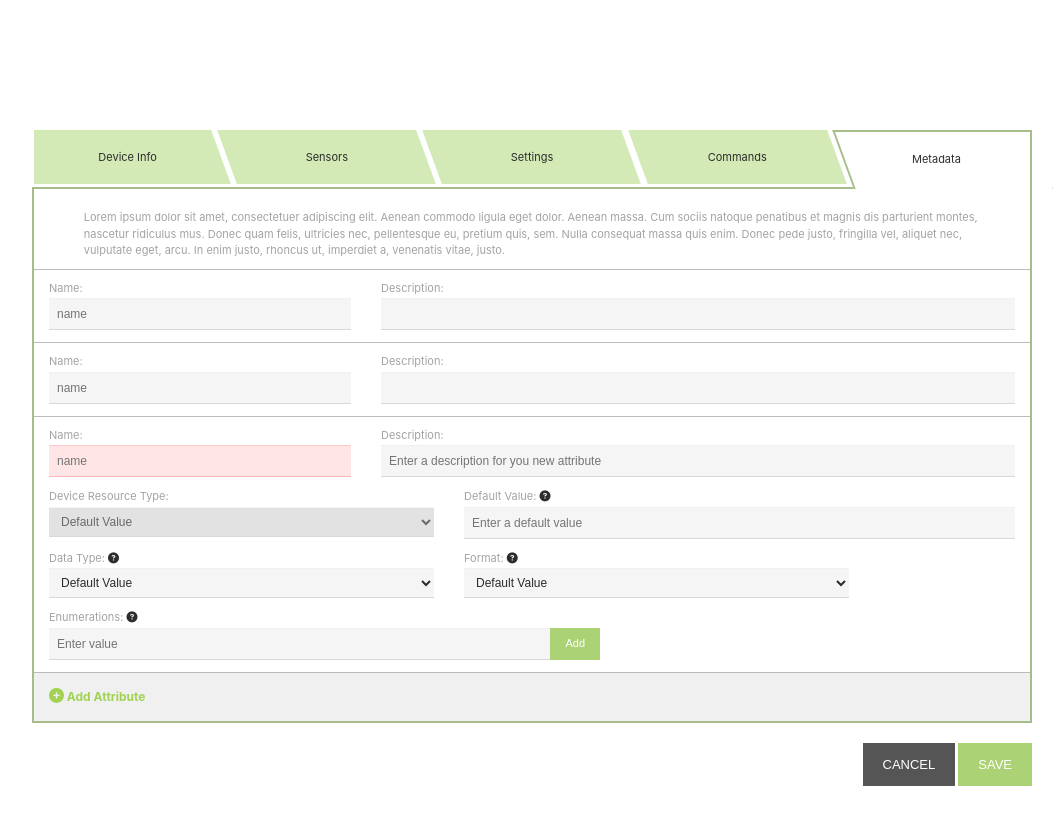
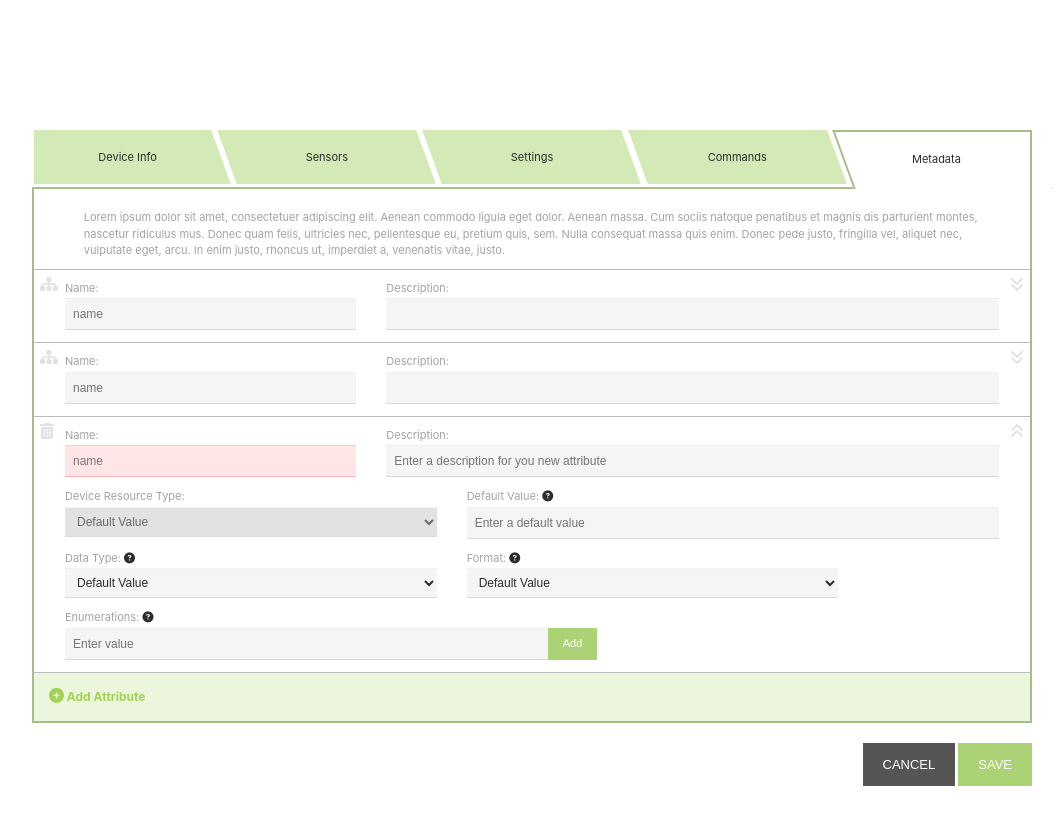
Before and after one commit to jmillos/jospina1, a plain HTML site: page index.html in a window 1280 px wide. Shown: the whole page, without its empty margins (108-1171 px from the left). Drawn offline with nearby package versions, Linux system fonts and the light colour scheme.

Commit message:
Put icons underground

```diff
--- a/index.html
+++ b/index.html
@@ -52,6 +52,9 @@
                 </div>
 
                 <div class="field-row row">
+                    <i class="icon icon-left fa fa-sitemap" aria-hidden="true"></i>
+                    <i class="icon icon-right fa fa-angle-double-down" aria-hidden="true"></i>
+
                     <div class="col-md-4">
                         <div class="field-group">
                             <label>
@@ -71,6 +74,9 @@
                 </div>
 
                 <div class="field-row row">
+                    <i class="icon icon-left fa fa-sitemap" aria-hidden="true"></i>
+                    <i class="icon icon-right fa fa-angle-double-down" aria-hidden="true"></i>
+
                     <div class="col-md-4">
                         <div class="field-group">
                             <label>
@@ -90,6 +96,9 @@
                 </div>
 
                 <div class="field-row row">
+                    <i class="icon icon-left fa fa-trash" aria-hidden="true"></i>
+                    <i class="icon icon-right fa fa-angle-double-up" aria-hidden="true"></i>
+
                     <div class="col-md-4">
                         <div class="field-group error">
                             <label>
--- a/sass/_variables.scss
+++ b/sass/_variables.scss
@@ -12,6 +12,7 @@ $gray1:               #f5f5f5;
 $gray2:               #f0f0f0;
 $gray3:               #bbb;
 $gray4:               #555555;
+$gray5:               #e2e2e2;
 
 $red1:                #f00;
 
--- a/sass/main.scss
+++ b/sass/main.scss
@@ -11,7 +11,7 @@
     }
 
     .footer {
-        background-color: $gray2;
+        background-color: rgba($color-text3, .2);
         color: $color-text3;
         font-size: 12px;
         font-weight: bold;
@@ -65,7 +65,25 @@
     margin-left: 0;
     margin-right: 0;
     padding-bottom: 7px;
+    padding-left: 16px;
+    padding-right: 16px;
     padding-top: 4px;
+    position: relative;
+
+    .icon {
+        color: $gray5;
+        cursor: pointer;
+        position: absolute;
+        top: 6px;
+    }
+
+    .icon-left {
+        left: 6px;
+    }
+
+    .icon-right {
+        right: 6px;
+    }
 }
 
 .field-group {
```
Also changed, not shown: css/main.css.
